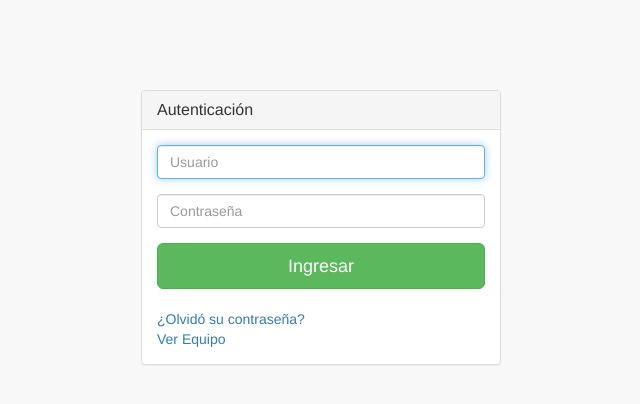
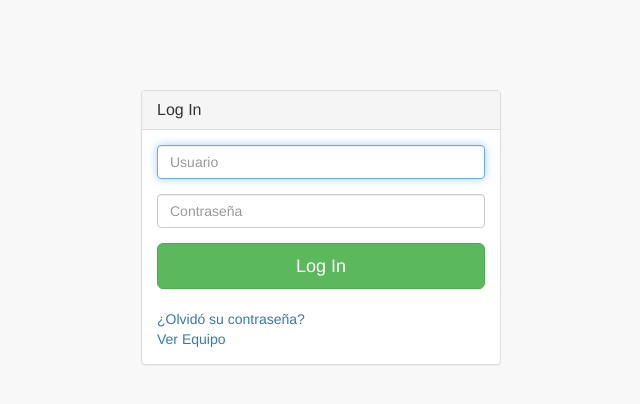
Before and after one commit to bmottag/pacesetter, a CodeIgniter app: page /database/login in a window 1280 px wide. Shown: the top 404 px of the page, without its empty margins (319-959 px from the left). Run offline with CodeIgniter, Linux system fonts and the light colour scheme.

Commit message:
Ajuste de imagenes y titulos

```diff
--- a/application/modules/login/views/login.php
+++ b/application/modules/login/views/login.php
@@ -10,7 +10,7 @@
     <meta name="author" content="">
 
     <title>JBB</title>
-	<link rel="icon" type="image/png" href="<?php echo base_url("images/favicon.ico"); ?>" />
+	<link rel="icon" type="image/png" href="<?php echo base_url("images/favicon.png"); ?>" />
 
     <!-- Bootstrap Core CSS -->
 	<link href="<?php echo base_url("assets/bootstrap/vendor/bootstrap/css/bootstrap.min.css"); ?>" rel="stylesheet">
@@ -47,7 +47,7 @@
             <div class="col-md-4 col-md-offset-4">
                 <div class="login-panel panel panel-default">
                     <div class="panel-heading">
-                        <h3 class="panel-title">Autenticación</h3>
+                        <h3 class="panel-title">Log In</h3>
                     </div>
                     <div class="panel-body">
 						<?php if(isset($msj)){?>
@@ -66,7 +66,7 @@
 									<input type="password" id="inputPassword" name="inputPassword" class="form-control" placeholder="Contraseña" value="<?php echo get_cookie('password'); ?>" >
                                 </div>
 
-								<button type="submit" class="btn btn-lg btn-success btn-block" id='btnSubmit' name='btnSubmit'>Ingresar </button>
+								<button type="submit" class="btn btn-lg btn-success btn-block" id='btnSubmit' name='btnSubmit'>Log In </button>
                             </fieldset>
                         </form>
 
--- a/application/views/layout.php
+++ b/application/views/layout.php
@@ -9,8 +9,8 @@
     <meta name="author" content="bmottag">
 	<meta name="baseurl" content="<?php echo base_url()?>" />
 
-    <title>JBB-APP</title>
-	<link rel="icon" type="image/png" href="<?php echo base_url("images/favicon.ico"); ?>" />
+    <title>PACESETTER-APP</title>
+	<link rel="icon" type="image/png" href="<?php echo base_url("images/favicon.png"); ?>" />
 
     <!-- Bootstrap Core CSS -->
 	<link href="<?php echo base_url("assets/bootstrap/vendor/bootstrap/css/bootstrap.min.css"); ?>" rel="stylesheet">
--- a/application/views/template/menu.php
+++ b/application/views/template/menu.php
@@ -8,7 +8,7 @@
 			<span class="icon-bar"></span>
 		</button>
 		<?php $dashboardURL = $this->session->userdata("dashboardURL"); ?>
-		<a class="navbar-brand" href="<?php echo base_url($dashboardURL); ?>"><img src="<?php echo base_url("images/logo_jardin_negro.png"); ?>" class="img-rounded" width="210" height="50" /></a>
+		<a class="navbar-brand" href="<?php echo base_url($dashboardURL); ?>"><img src="<?php echo base_url("images/logo.png"); ?>" class="img-rounded" width="210" height="50" /></a>
 	</div>
 	<!-- /.navbar-header -->
 
```
Also changed, not shown: .htaccess, images/favicon.ico (deleted), images/favicon.png (added), images/logo.png (added), images/logo_jardin_negro.png (deleted).
